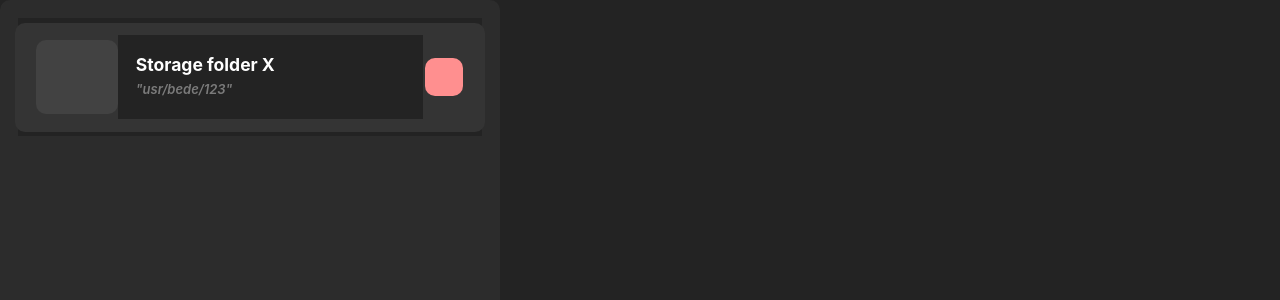
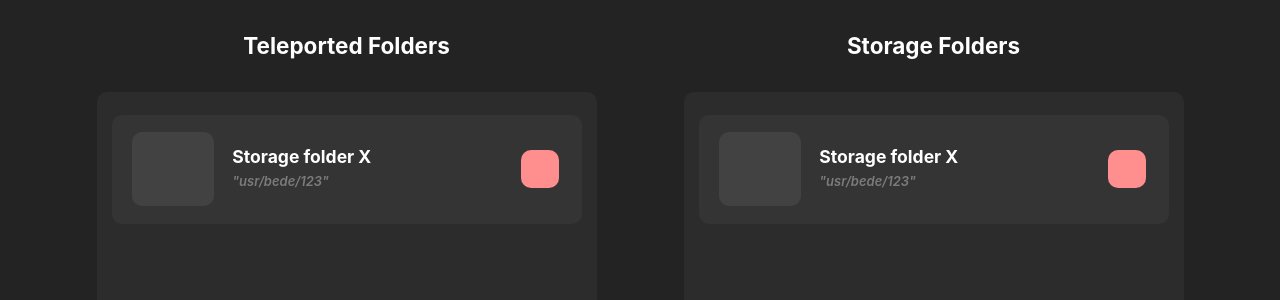
Before and after one commit to surtr1st/tereporto, a Vue app: page / in a window 1280 px wide. Shown: the top 300 px of the page. Built offline with nearby package versions, Linux system fonts and the light colour scheme.

Commit message:
add and arrange layout

```diff
--- a/src/App.vue
+++ b/src/App.vue
@@ -1,15 +1,44 @@
 <script setup lang="ts">
 import Button from './components/Button.vue';
-import ButtonGroup from './components/ButtonGroup.vue';
 import Descriptive from './components/Descriptive.vue';
+import Flex from './components/Flex.vue';
 import FunctionalPanel from './components/FunctionalPanel.vue';
+import Grid from './components/Grid.vue';
+import GridItem from './components/GridItem.vue';
 import Idol from './components/Idol.vue';
 import List from './components/List.vue';
 import ListItem from './components/ListItem.vue';
 import StoragePanel from './components/StoragePanel.vue';
+import TeleportPanel from './components/TeleportPanel.vue';
+import TitleHeader from './components/TitleHeader.vue';
 </script>
 
 <template>
+  <Grid>
+    <GridItem position="lheader">
+      <TitleHeader title="Teleported Folders" />
+    </GridItem>
+    <GridItem position="rheader">
+      <TitleHeader title="Storage Folders" />
+    </GridItem>
+    <GridItem position="main">
+      <TeleportPanel>
+        <List>
+          <ListItem>
+            <Idol />
+            <Descriptive
+              title="Storage folder X"
+              description="usr/bede/123"
+            />
+            <Button
+              rounded
+              color="danger"
+            />
+          </ListItem>
+        </List>
+      </TeleportPanel>
+    </GridItem>
+    <GridItem position="aside">
       <StoragePanel>
         <List>
           <ListItem>
@@ -25,6 +54,11 @@ import StoragePanel from './components/StoragePanel.vue';
           </ListItem>
         </List>
       </StoragePanel>
+    </GridItem>
+    <GridItem position="footer">
+      <FunctionalPanel></FunctionalPanel>
+    </GridItem>
+  </Grid>
 </template>
 
 <style scoped></style>
--- a/src/components/Descriptive.vue
+++ b/src/components/Descriptive.vue
@@ -17,11 +17,16 @@ defineProps<IDescriptive>();
 .tp__descriptive {
   width: 65%;
   padding: 1.2rem;
+  background: inherit;
+}
+.tp__descriptive > h3 {
+  background: inherit;
 }
 
 .tp__descriptive > p {
   font-style: italic;
   color: #7b7b7b;
   font-size: 13px;
+  background: inherit;
 }
 </style>
--- /dev/null
+++ b/src/components/Flex.vue
@@ -0,0 +1,28 @@
+<script setup lang="ts">
+interface IFlex {
+  justifyContent?: 'space-around' | 'space-between' | 'space-evenly' | 'center';
+  alignItems?: 'center';
+  gap?: number;
+}
+const { justifyContent, alignItems, gap } = defineProps<IFlex>();
+const flexStyle = {
+  'justify-content': justifyContent,
+  'align-items': alignItems,
+  gap: `${gap}px`,
+};
+</script>
+
+<template>
+  <div
+    class="tp__flex"
+    :style="flexStyle"
+  >
+    <slot />
+  </div>
+</template>
+
+<style scoped>
+.tp__flex {
+  display: flex;
+}
+</style>
--- /dev/null
+++ b/src/components/Grid.vue
@@ -0,0 +1,17 @@
+<template>
+  <div class="tp__grid">
+    <slot />
+  </div>
+</template>
+<style scoped>
+.tp__grid {
+  display: grid;
+  grid-template-areas:
+    'lside lheader lheader rheader rheader rside'
+    'lside main main aside aside rside'
+    'lside footer footer footer footer rside';
+  gap: 10px;
+  padding: 10px;
+  place-items: center;
+}
+</style>
--- /dev/null
+++ b/src/components/GridItem.vue
@@ -0,0 +1,59 @@
+<script setup lang="ts">
+import { ref } from 'vue';
+enum GridPosition {
+  HEADER = 'header',
+  LEFT_HEADER = 'lheader',
+  RIGHT_HEADER = 'rheader',
+  MAIN = 'main',
+  ASIDE = 'aside',
+  FOOTER = 'footer',
+}
+interface IGridItem {
+  position?: 'header' | 'lheader' | 'rheader' | 'main' | 'aside' | 'footer';
+}
+const { position } = defineProps<IGridItem>();
+const className = ref('');
+switch (position) {
+  case GridPosition.HEADER:
+    className.value = 'tp__grid-header';
+    break;
+  case GridPosition.LEFT_HEADER:
+    className.value = 'tp__grid-left-header';
+    break;
+  case GridPosition.RIGHT_HEADER:
+    className.value = 'tp__grid-right-header';
+    break;
+  case GridPosition.MAIN:
+    className.value = 'tp__grid-main';
+    break;
+  case GridPosition.ASIDE:
+    className.value = 'tp__grid-aside';
+    break;
+  case GridPosition.FOOTER:
+    className.value = 'tp__grid-footer';
+    break;
+}
+</script>
+
+<template>
+  <div :class="className">
+    <slot />
+  </div>
+</template>
+<style scoped>
+.tp__grid-left-header {
+  grid-area: lheader;
+}
+.tp__grid-right-header {
+  grid-area: rheader;
+}
+.tp__grid-main {
+  grid-area: main;
+}
+.tp__grid-aside {
+  grid-area: aside;
+}
+.tp__grid-footer {
+  grid-area: footer;
+}
+</style>
--- a/src/components/List.vue
+++ b/src/components/List.vue
@@ -10,5 +10,6 @@ ul {
   justify-content: center;
   flex-direction: column;
   align-items: center;
+  background: var(--neutral-gray);
 }
 </style>
--- a/src/components/ListItem.vue
+++ b/src/components/ListItem.vue
@@ -14,5 +14,11 @@ li {
   background: var(--light-neutral-gray);
   border-radius: 10px;
   margin: 0.3rem;
+  transition: all 150ms;
+}
+
+li:hover {
+  background: var(--darker-neutral-gray);
+  cursor: pointer;
 }
 </style>
--- /dev/null
+++ b/src/components/TitleHeader.vue
@@ -0,0 +1,23 @@
+<script setup lang="ts">
+interface ITitleHeader {
+  title?: string;
+}
+defineProps<ITitleHeader>();
+</script>
+
+<template>
+  <span class="tp__title-header">
+    <h2>{{ title }}</h2>
+  </span>
+</template>
+
+<style scoped>
+.tp__title-header {
+  display: grid;
+  place-items: center;
+  height: 72px;
+  background: inherit;
+  color: white;
+  width: 300px;
+}
+</style>
```
Lines whose indentation alone changed are shown as unchanged.
